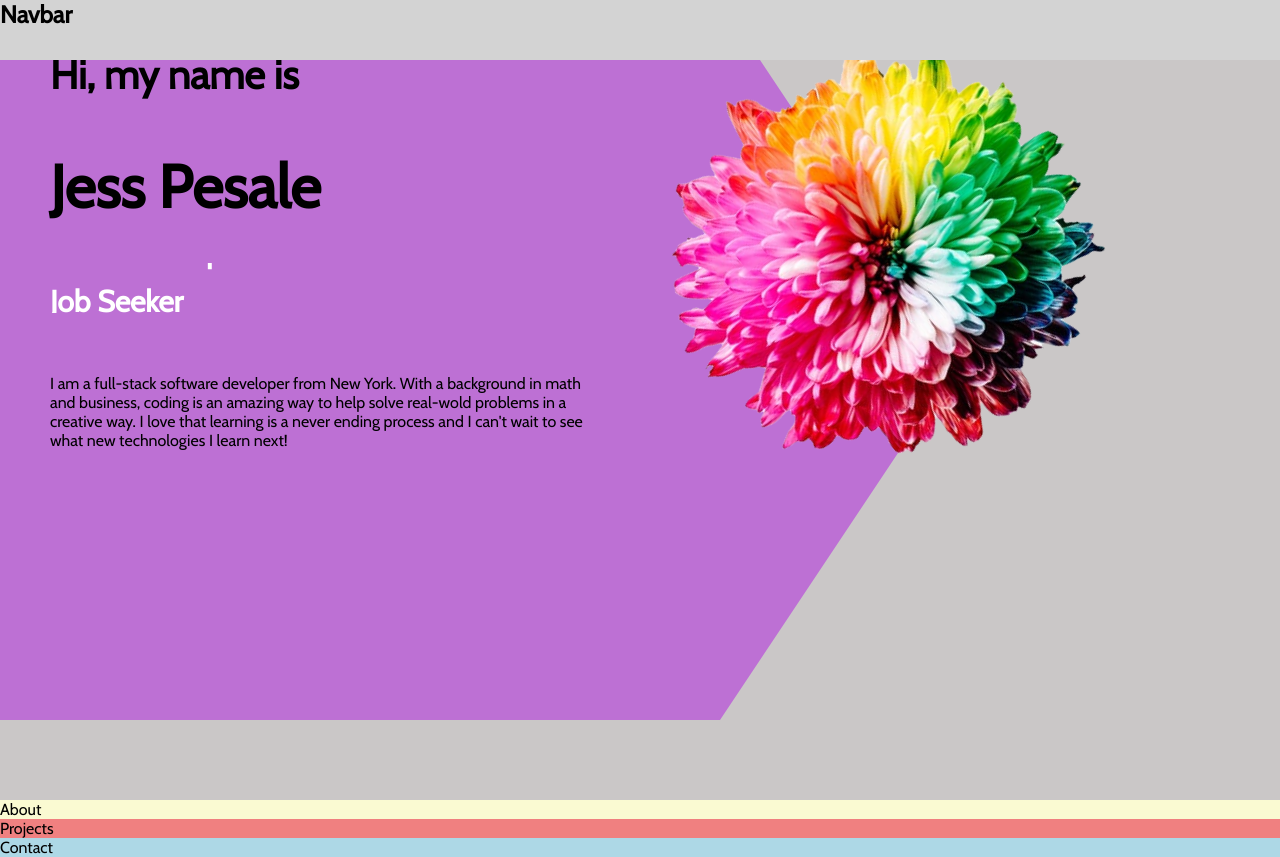
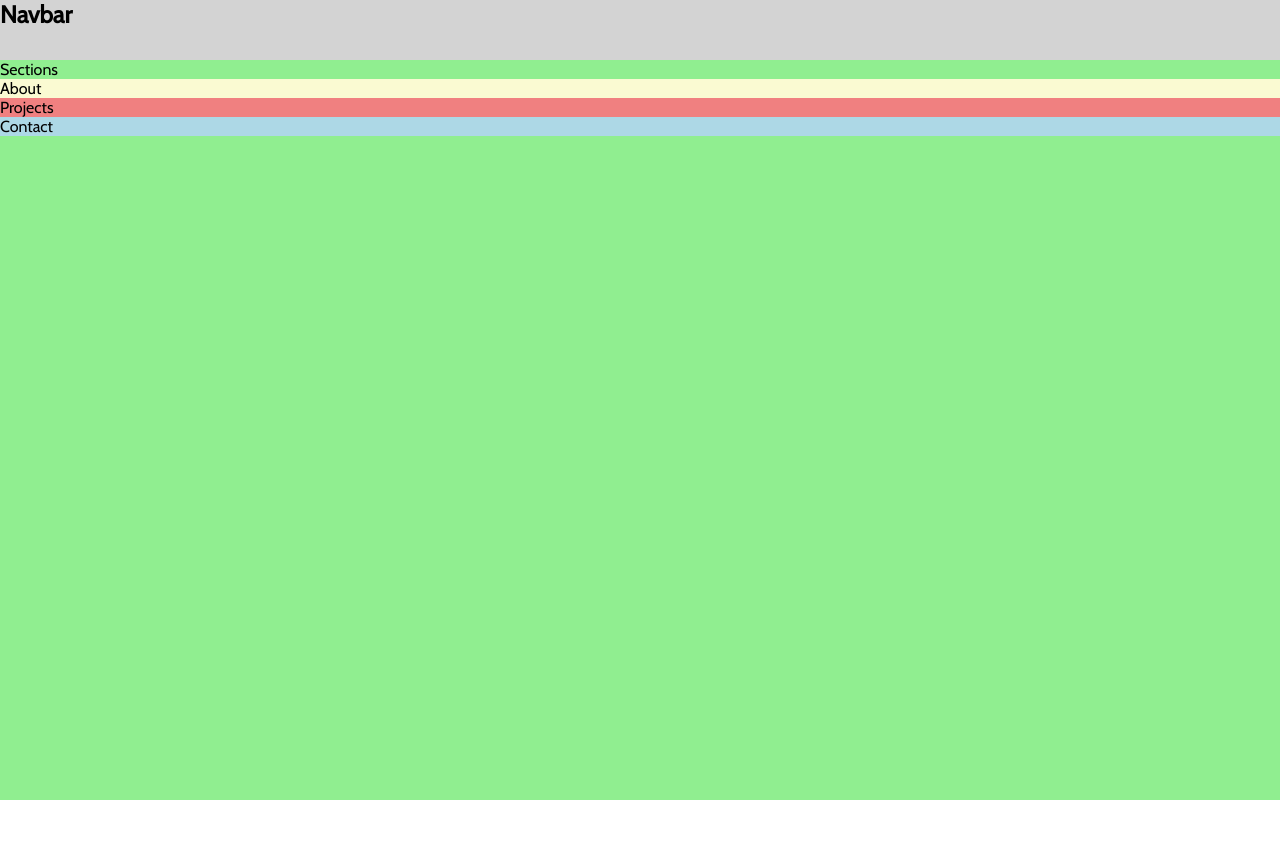
Before and after one commit to jesspesale/portfolio-site, a React (Create React App) app: page / in a window 1280 px wide. After the commit the page ends 800 px from the top, so only its background shows below. Built offline with nearby package versions, Linux system fonts and the light colour scheme.

Commit message:
added position/top styling so you can see the sections and the navbar at the top

```diff
--- a/src/App.css
+++ b/src/App.css
@@ -9,6 +9,9 @@
 }
 
 
-.section{
-    height: calc(100vh - 60px);
+.sections{
+  background-color: lightgreen;
+  height: calc(100vh - 60px);
+  position: relative;
+  top: 60px;
 }
--- a/src/App.jsx
+++ b/src/App.jsx
@@ -10,7 +10,8 @@ function App() {
     <div className="app">
       <Navbar sticky="top"/>
       <div className="sections">
-        <Intro/>
+        {/* <Intro/> */}
+        Sections
         <About/>
         <Projects/>
         <Contact/>
--- a/src/components/intro/intro.jsx
+++ b/src/components/intro/intro.jsx
@@ -29,7 +29,7 @@ const Intro = () => {
           </div>
         </div>
         <div className="i-right">
-          <img src={Color} className="i-image" />
+          <img src={Color} className="i-image" alt="colorful flower" />
         </div>
       </div>
     );
```
